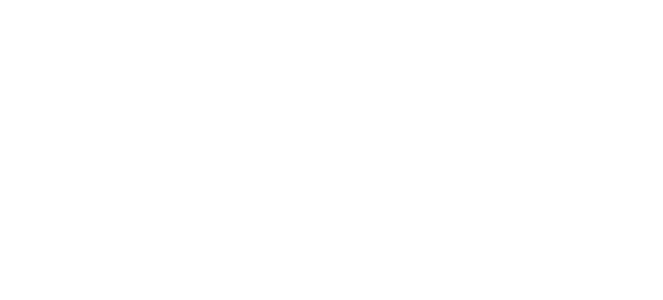
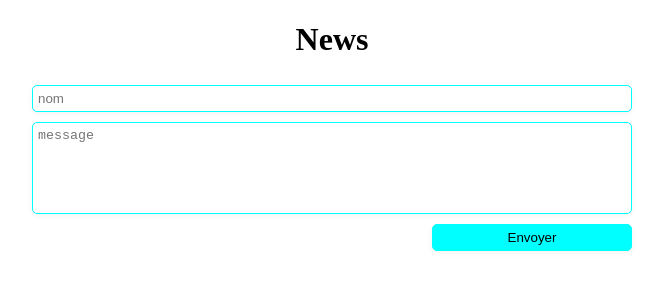
Before and after one commit to mmbaye90/deploiementreactv5, a React (Create React App) app: page /news in a window 1280 px wide. Shown: the top 300 px of the page, without its empty margins (308-971 px from the left). Built offline with nearby package versions, Linux system fonts and the light colour scheme.

Commit message:
Component News and styles added

```diff
--- a/src/App.js
+++ b/src/App.js
@@ -3,6 +3,7 @@
 // import Navigation from "./components/Navigation";
 import About from "./pages/About";
 import Home from "./pages/Home";
+import News from "./pages/News";
 // import Notfound from "./pages/Notfound";
 
 function App() {
@@ -13,6 +14,8 @@
           <Switch>
             <Route exact path='/' component={Home}/>
             <Route path='/about' component={About}/>
+            <Route path='/news' component={News}/>
+
           </Switch>
 
      </BrowserRouter>
--- /dev/null
+++ b/src/pages/News.js
@@ -0,0 +1,16 @@
+import React from 'react';
+import "../styles/news.css"
+const News = () => {
+    return (
+        <div className='contener-news'>
+            <h1>News</h1>
+            <form>
+                <input placeholder='nom' />
+                <textarea placeholder='message'></textarea>
+                <input type="submit" value="Envoyer" />
+            </form>
+        </div>
+    );
+};
+
+export default News;
--- /dev/null
+++ b/src/styles/news.css
@@ -0,0 +1,40 @@
+.contener-news{
+    text-align: center;
+    margin-bottom: 10px;
+}
+.contener-news form {
+    display: grid;
+    min-width: 400px;
+    text-align: center;
+    width: 50%;
+    max-width: 600px;
+    margin: 0 auto;
+
+}
+.contener-news form input,
+.contener-news form textarea{
+    margin: 5px 0;
+    padding: 5px;
+    border-radius: 5px;
+    border: 1px solid aqua;
+    resize: none;
+    box-shadow: 0 2px 6px rgba(0, 0, 0, 0.05);
+
+}
+.contener-news form textarea{
+    height: 80px;
+
+}
+.contener-news form input[type="submit"]{
+    width: 200px;
+    margin-left: auto;
+    cursor: pointer;
+    transition: 0.4s;
+    background: aqua;
+
+}
+.contener-news form input[type="submit"]:hover{
+    background: #282c34;
+    color: white;
+
+}
```
Also changed, not shown: src/datas/bd.json (added, +34 -0 lines).
